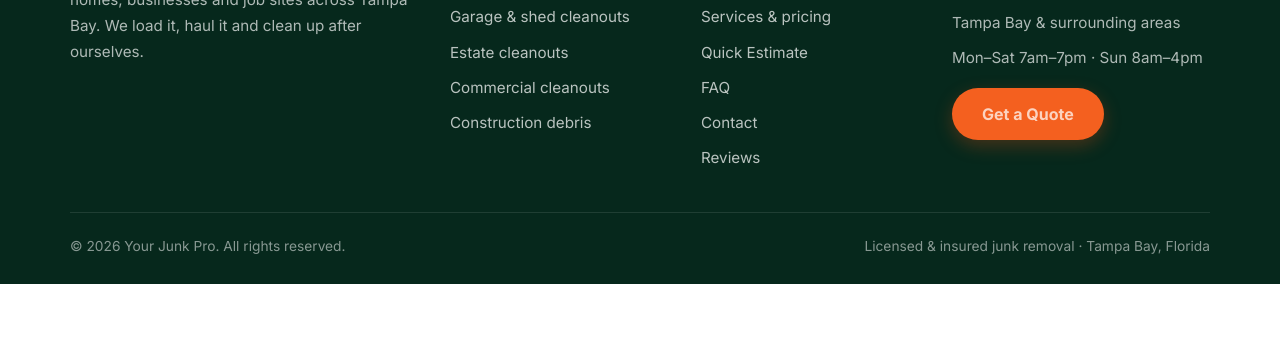
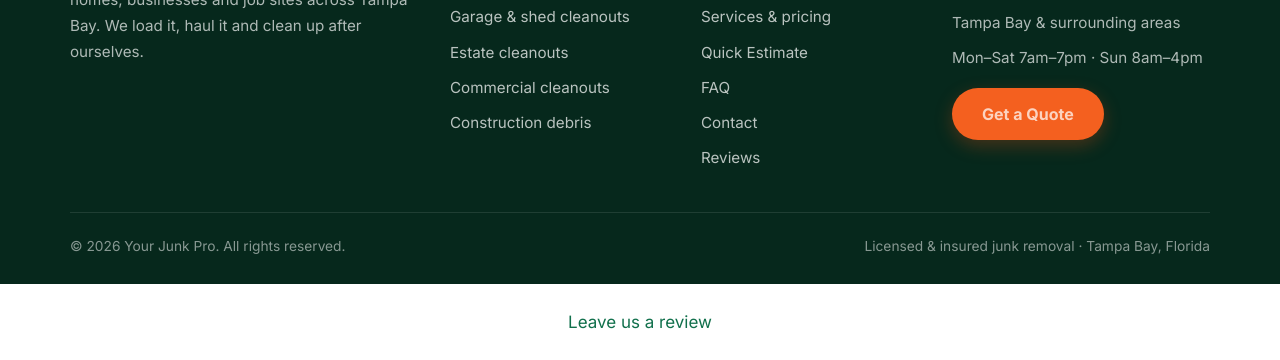
Before and after one commit to hmseeb/site-your-junk-pro-bfa3, a plain HTML site: page blog/index.html in a window 1280 px wide. Shown: the part 559-919 px from the top of the page. Before the commit the page ends 843 px from the top, so only its background shows below. Drawn offline with Linux system fonts and the light colour scheme.

Commit message:
feat: add review page link

```diff
--- a/blog/index.html
+++ b/blog/index.html
@@ -114,5 +114,6 @@
     </div>
   </div>
 </footer>
+<p data-lv-review="1" style="text-align:center;margin:24px 0"><a href="/review">Leave us a review</a></p>
 </body>
 </html>
```
